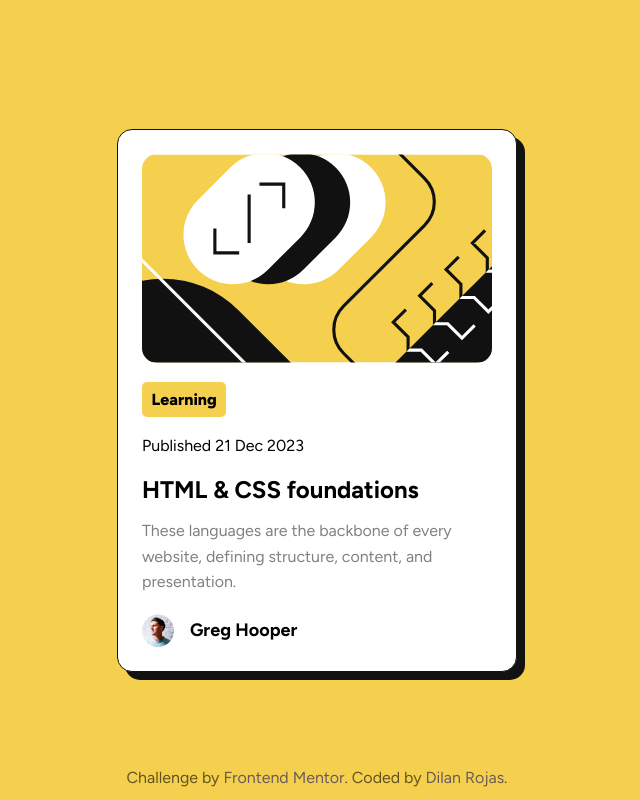
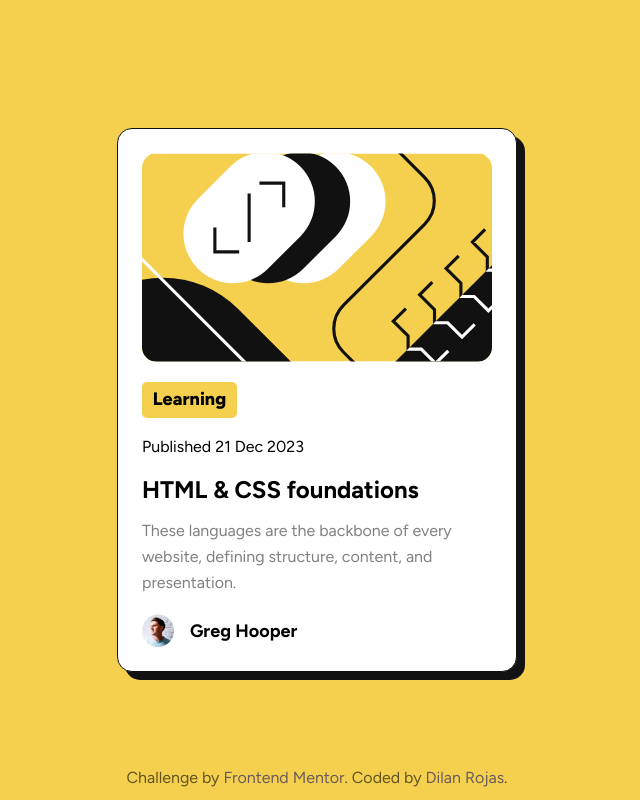
Before and after one commit to dilanrojas/blog-preview-card, a plain HTML site: page index.html in a window 1280 px wide. Shown: the whole page, without its empty margins (323-963 px from the left). Drawn offline with Linux system fonts and the light colour scheme.

Commit message:
fix button

```diff
--- a/style.css
+++ b/style.css
@@ -115,10 +115,11 @@ body {
 
 /* Utility classes */
 .button {
+  font-size: var(--fs-450);
   font-weight: var(--fw-bold);
   width: fit-content;
   background-color: var(--clr-yellow);
-  padding: .3em .6em;
+  padding: .2em .6em;
 }
 
 .rounded-5 {
```
